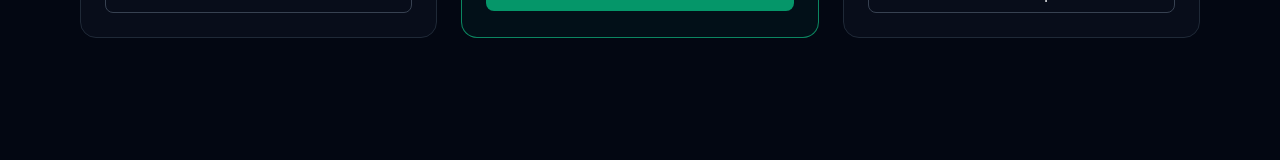
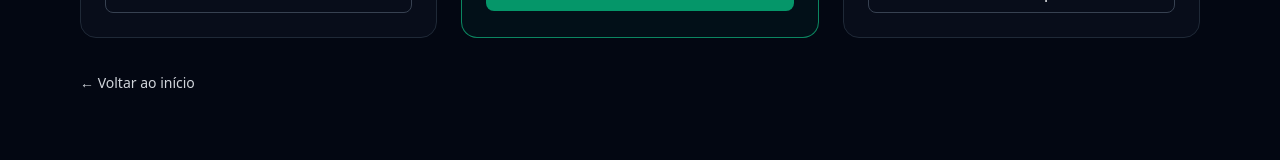
Before and after one commit to Ivanmonteiro-create/radarcripto.space, a Next.js app: page /plans in a window 1280 px wide. Shown: the part 479-639 px from the top of the page. Built offline with nearby package versions, Linux system fonts and the light colour scheme.

Commit message:
Update page.tsx

```diff
--- a/app/plans/page.tsx
+++ b/app/plans/page.tsx
@@ -1,4 +1,5 @@
 import PlanCard from "@/components/PlanCard";
+import BackToHome from "@/components/BackToHome";
 
 const plans = [
   {
@@ -51,6 +52,8 @@ export default function PlansPage() {
           <PlanCard key={p.name} {...p} />
         ))}
       </div>
+
+      <BackToHome />
     </section>
   );
 }
```
